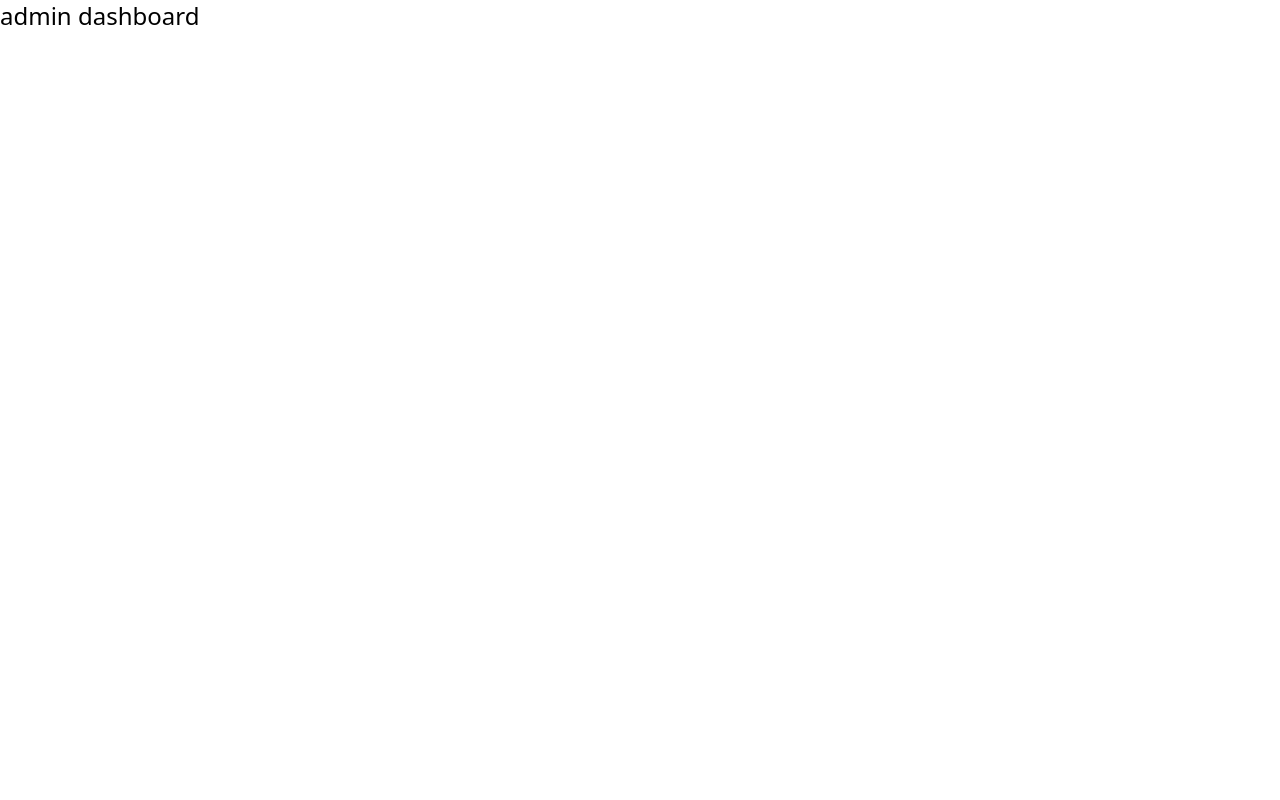
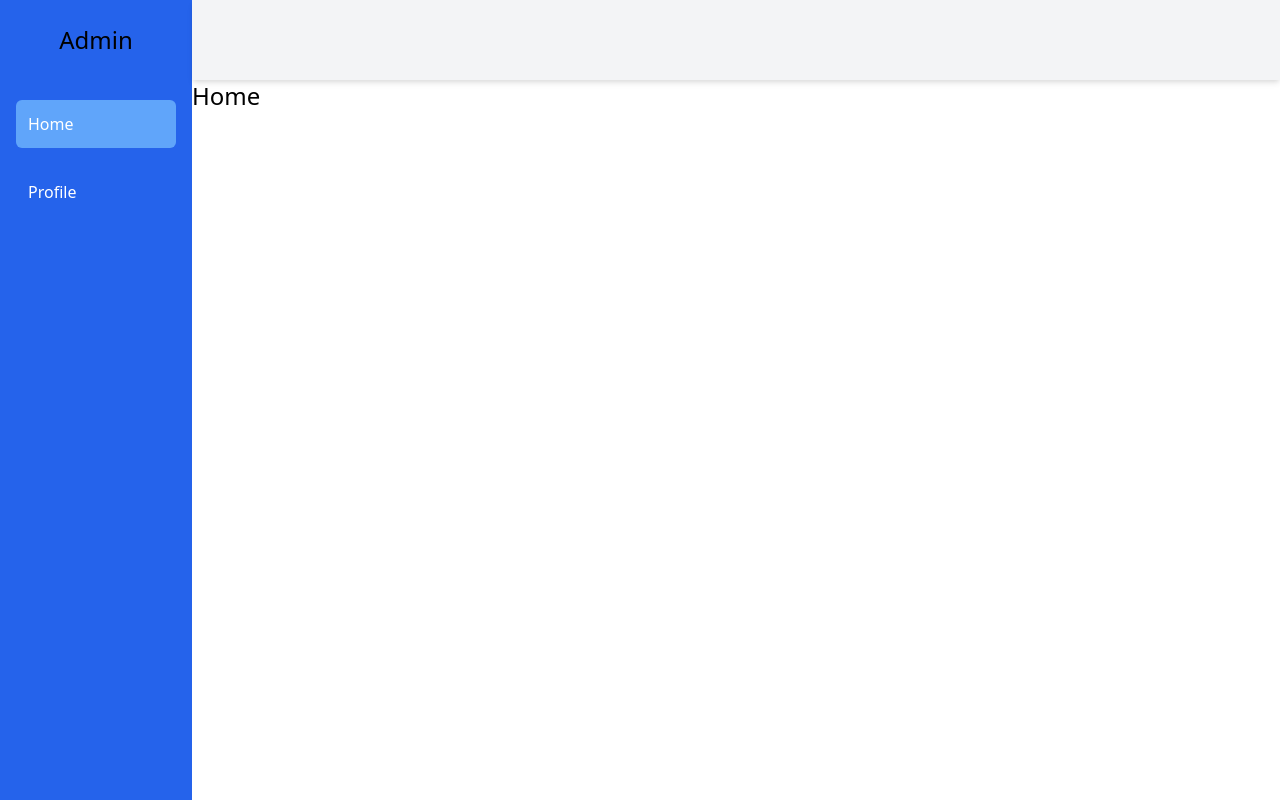
Before and after one commit to kennizen/Student_Mentoring_System, a React (Create React App) app in the folder client/: page /admin/dashboard in a window 1280 px wide. Built offline with nearby package versions, Linux system fonts and the light colour scheme.

Commit message:
admin dashboard, logout and url protection

```diff
--- a/client/src/App.js
+++ b/client/src/App.js
@@ -2,7 +2,7 @@ import React from "react";
 import { BrowserRouter, Route, Switch } from "react-router-dom";
 import Auth from "./components/auth/Auth";
 import Main from "./components/Main";
-import AdminDashboard from "./components/dashboard/AdminDashboard";
+import AdminDashboard from "./components/dashboard/adminDashboard/AdminDashboard";
 
 const App = () => {
     return (
--- a/client/src/actions/admin.js
+++ b/client/src/actions/admin.js
@@ -2,14 +2,8 @@ import * as api from "../api/admin";
 
 export const adminSignIn = (fields, history) => async (dispatch) => {
     try {
-        console.log("inside try in admin actions");
-
         const { data } = await api.signIn(fields);
-
-        console.log("authData", data);
-
         dispatch({ type: "SIGN_IN", data });
-
         history.push("/admin/dashboard");
     } catch (error) {
         console.log(error);
--- a/client/src/components/Main.js
+++ b/client/src/components/Main.js
@@ -1,7 +1,16 @@
 import React from "react";
 import { Link } from "react-router-dom";
+import { useHistory } from "react-router";
 
 const Main = () => {
+    const user = localStorage.getItem("auth_token");
+    const history = useHistory();
+
+    // redirect the user to the previous url if user is present
+    if (user) {
+        history.goBack();
+    }
+
     return (
         <div className="bg-gray-100 h-screen flex flex-col items-center">
             <h1 className="mt-40 mb-24">Enter the system as a</h1>
--- a/client/src/components/auth/Auth.js
+++ b/client/src/components/auth/Auth.js
@@ -45,8 +45,6 @@ const Auth = ({ location }) => {
         e.preventDefault();
         if (toggleLogin === false && location.state === "Admin") {
             //signin the admin
-            console.log("Calling dispatch for admin signin");
-            console.log(fields);
             dispatch(adminSignIn(fields, history));
         }
         resetFields();
--- a/client/src/components/dashboard/AdminDashboard.js
+++ /dev/null
@@ -1,7 +0,0 @@
-import React from "react";
-
-const AdminDashboard = () => {
-    return <h1>admin dashboard</h1>;
-};
-
-export default AdminDashboard;
--- /dev/null
+++ b/client/src/components/dashboard/adminDashboard/AdminDashboard.js
@@ -0,0 +1,89 @@
+import React, { useState } from "react";
+import { useDispatch } from "react-redux";
+import { useHistory } from "react-router";
+
+import Home from "./dashboardLinks/Home";
+import Profile from "./dashboardLinks/Profile";
+
+const AdminDashboard = () => {
+    // state for maintaining the side nav bar
+    const [route, setRoute] = useState({
+        home: true,
+        profile: false,
+    });
+    const [admin, setAdmin] = useState(localStorage.getItem("auth_token")); // setting the admin auth token
+    const dispatch = useDispatch();
+    const history = useHistory();
+
+    // function to chnage the tabs screens of the dashboard
+    const handleRouteChange = (e) => {
+        const selectedTab = e.target.id;
+        switch (selectedTab) {
+            case "home":
+                setRoute({
+                    home: true,
+                    profile: false,
+                });
+                break;
+            case "profile":
+                setRoute({
+                    home: false,
+                    profile: true,
+                });
+                break;
+            default:
+                break;
+        }
+    };
+
+    // function to handle the logout
+    const handleLogout = () => {
+        dispatch({ type: "LOGOUT" }); // calling dispatch directly without an action call from the actions folder because we dont need any api to be called for loging out.
+        history.push("/");
+        setAdmin(null);
+    };
+
+    return (
+        <div className="h-screen flex">
+            <nav className="w-3/20 h-screen bg-blue-600 flex flex-col">
+                <div className="h-1/10 flex items-center justify-center">
+                    <h1>Admin</h1>
+                </div>
+                <button
+                    onClick={handleRouteChange}
+                    id="home"
+                    className={`${
+                        route.home && "bg-blue-400"
+                    } text-left hover:bg-blue-400 text-white mt-5 ml-4 mr-4 pt-3 pb-3 pl-3 rounded-md`}
+                >
+                    Home
+                </button>
+                <button
+                    onClick={handleRouteChange}
+                    id="profile"
+                    className={`${
+                        route.profile && "bg-blue-400"
+                    } text-left hover:bg-blue-400 text-white mt-5 ml-4 mr-4 pt-3 pb-3 pl-3 rounded-md`}
+                >
+                    Profile
+                </button>
+            </nav>
+            <div className="w-17/20 h-screen">
+                <div className="w-full h-1/10 bg-gray-100 shadow-md flex items-center justify-end">
+                    {admin ? (
+                        <button onClick={handleLogout} className="mr-9 hover:bg-red-500 p-2">
+                            Logout
+                        </button>
+                    ) : (
+                        <div></div>
+                    )}
+                </div>
+                {/* conditional rendering of the inner tab screens */}
+                {route.home && <Home />}
+                {route.profile && <Profile />}
+            </div>
+        </div>
+    );
+};
+
+export default AdminDashboard;
--- /dev/null
+++ b/client/src/components/dashboard/adminDashboard/dashboardLinks/Home.js
@@ -0,0 +1,11 @@
+import React from "react";
+
+const Home = () => {
+    return (
+        <div>
+            <h1>Home</h1>
+        </div>
+    );
+};
+
+export default Home;
--- /dev/null
+++ b/client/src/components/dashboard/adminDashboard/dashboardLinks/Profile.js
@@ -0,0 +1,11 @@
+import React from "react";
+
+const Profile = () => {
+    return (
+        <div>
+            <h1>Profile</h1>
+        </div>
+    );
+};
+
+export default Profile;
--- a/client/src/reducers/admin.js
+++ b/client/src/reducers/admin.js
@@ -1,10 +1,11 @@
 const admin = (state = { auth_token: null }, action) => {
     switch (action.type) {
         case "SIGN_IN":
-            console.log("inside reducers of admin");
             localStorage.setItem("auth_token", action?.data?.auth_token);
-            const states = { ...state, auth_token: action?.data?.auth_token };
-            return states;
+            return { ...state, auth_token: action?.data?.auth_token };
+        case "LOGOUT":
+            localStorage.clear();
+            return { ...state, auth_token: null };
         default:
             return state;
     }
--- a/client/tailwind.config.js
+++ b/client/tailwind.config.js
@@ -8,6 +8,15 @@ module.exports = {
         extend: {
             width: {
                 "9/20": "45%",
+                "3/20": "15%",
+                "17/20": "85%",
+            },
+            height: {
+                "9/20": "45%",
+                "3/20": "15%",
+                "17/20": "85%",
+                "1/10": "10%",
+                "9/10": "90%",
             },
         },
     },
```
